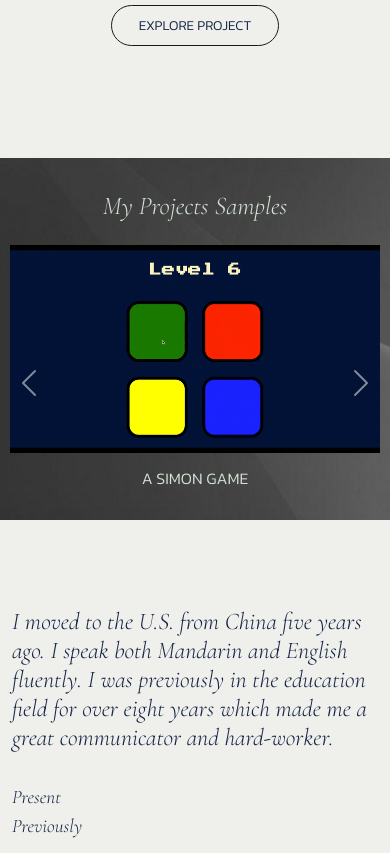
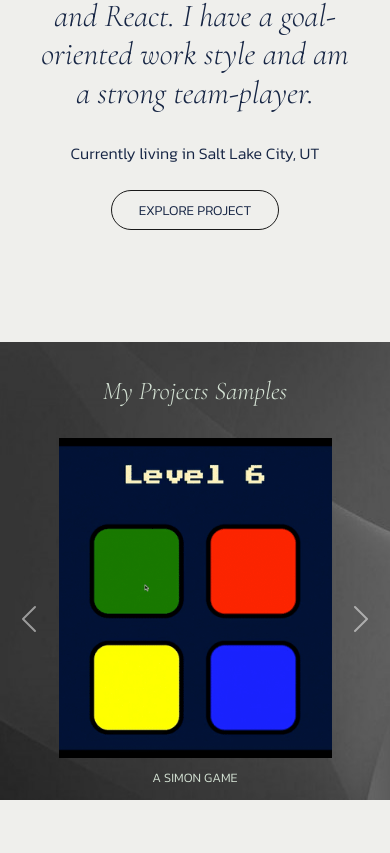
Before and after one commit to stellarome/tingwucodes, a plain HTML site: page index.html in a window 390 px wide. Shown: the part 910-1763 px from the top of the page. Drawn offline with nearby package versions, Linux system fonts and the light colour scheme.

Commit message:
changed img sizes for mobile

```diff
--- a/css/styles.css
+++ b/css/styles.css
@@ -115,7 +115,7 @@ body {
     font-family: 'Cormorant Garamond', serif;
     font-size: 3.4em;
     padding-top: .8em;
-    padding-bottom: .8em;
+    padding-bottom: .4em;
   }
 
   .middle-bottom {
@@ -130,7 +130,6 @@ body {
     max-height: 60%;
     margin: 1em auto;
     text-align: center;
-
   }
 
   h3 {
@@ -225,8 +224,9 @@ body {
 
     .front-page {
       margin: 1em 1em;
-      width: 90%;
-      height: 90%;
+      width: 22em;
+      height: 28em;
+      object-fit: cover;
     }
 
     .profile {
@@ -240,7 +240,7 @@ body {
 
     .project-text {
       font-size: 1.6em;
-      padding-bottom: .3em;
+      padding-bottom: .6em;
       padding-top: 1.3em;
     }
 
@@ -249,13 +249,15 @@ body {
       border-radius: 0em;
     }
 
-    .carousel-inner {
-      max-width: 95%;
-      max-height: 85%;
+    .carousel-inner img{
+      width: 15em;
+      height: 20em;
+      object-fit: cover;
     }
 
     .carousel-inner h3 {
-      padding-bottom: 1.5em;
+      padding-bottom: .5em;
+      font-size: .8em;
     }
 
     .upper-bottom-text {
@@ -279,7 +281,7 @@ body {
     }
 
     .copyright {
-      padding-left: 60%;
+      padding-left: 45%;
     }
 
     .branding-text h1{
@@ -292,7 +294,7 @@ body {
     }
 
     .email {
-      font-size: 3em;
+      font-size: 2.5em;
     }
 
 
```
